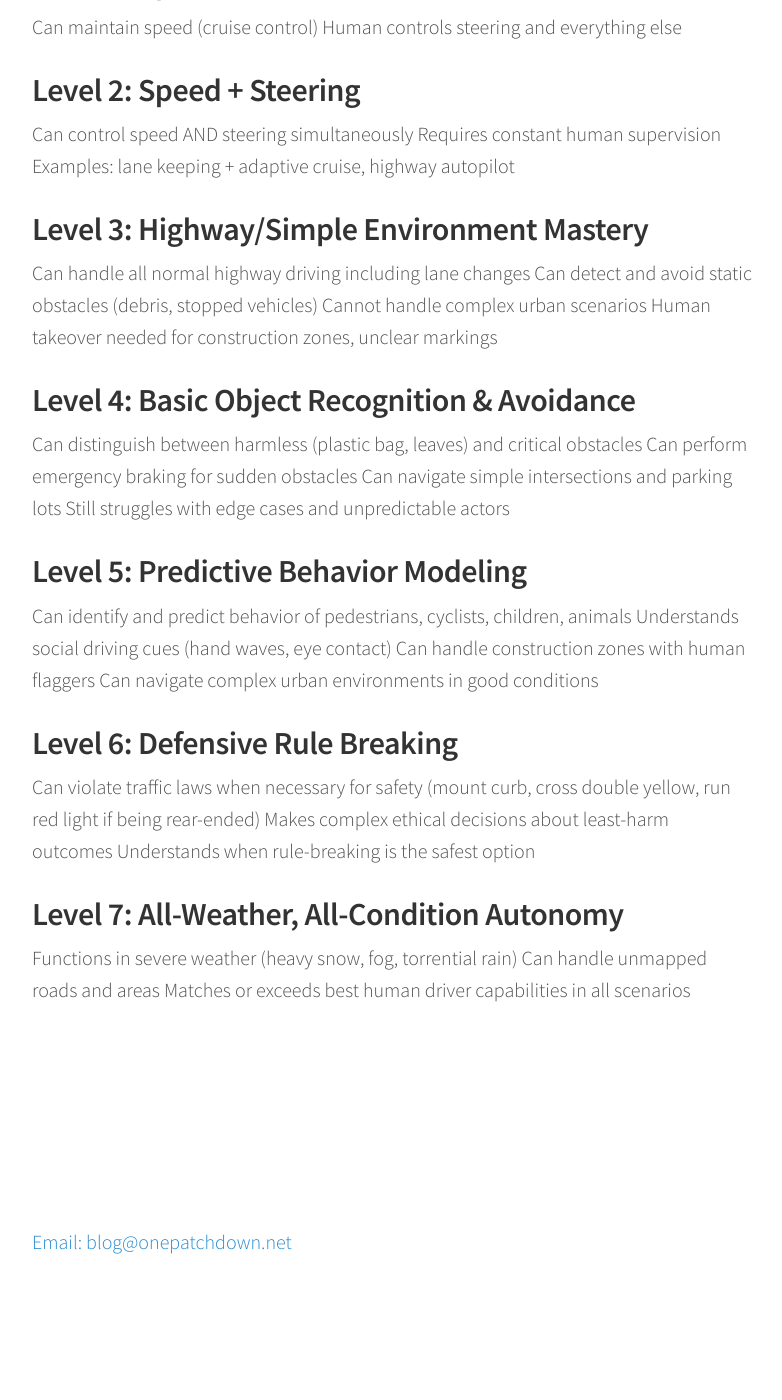
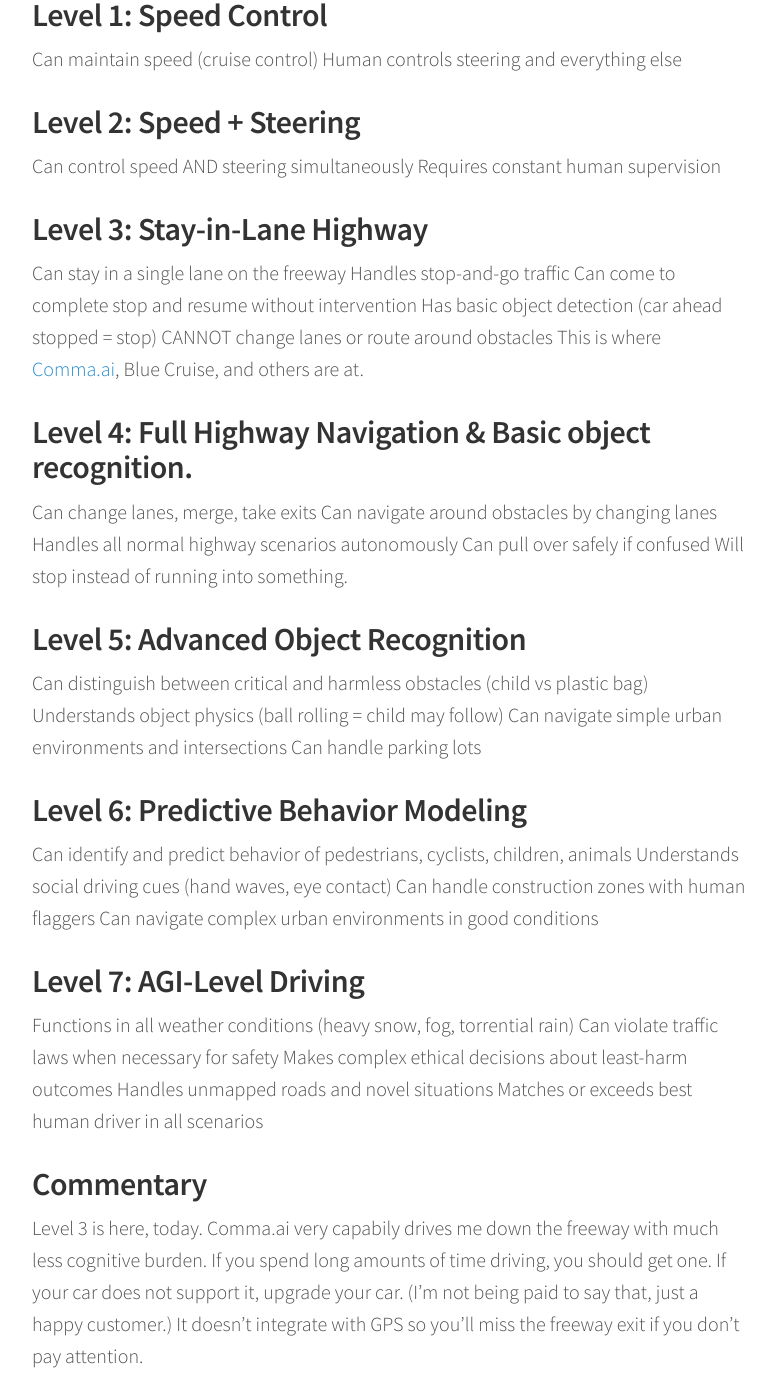
Before and after one commit to fragmede/fragmede.github.io, a Jekyll site: the page built from _posts/2025-09-25-revised-autonomy-levels.markdown, in a window 1280 px wide and 1400 px high, scrolled down 576 px. Shown: the whole window, without its empty margins (248-1030 px from the left). Built offline with Jekyll 4.4.1, drawn with Linux system fonts in a browser that asks for light colours; before the commit the page ends 1934 px from its top, so only the background shows below that; some of the changed text lies outside the part shown.

Commit message:
self driving levels. reword and rework.

```diff
--- a/_posts/2025-09-25-revised-autonomy-levels.markdown
+++ b/_posts/2025-09-25-revised-autonomy-levels.markdown
@@ -5,7 +5,7 @@ date: 2025-09-25 12:00:00 PST
 categories: autonomy self-driving technology
 ---
 
-The current SAE levels for driving automation jump from "driver assistance" to "partial automation" to "conditional automation" without capturing the nuanced progression of capabilities that actually matter for safety and real-world deployment. Here's a more granular framework that better reflects the technical challenges and safety milestones in the journey toward full autonomy.
+I'm not the SAE, I'm just some dude, but imo the current SAE levels for driving automation jump from "driver assistance" to "partial automation" to "conditional automation" without capturing the nuanced progression of capabilities that actually matter for safety and real-world deployment. I propose these more granular levels as a framework that better reflects the technical challenges and safety milestones in the journey toward full autonomy.
 
 ## Level 0: No Automation
 
@@ -20,37 +20,49 @@ Human controls steering and everything else
 
 Can control speed AND steering simultaneously
 Requires constant human supervision
-Examples: lane keeping + adaptive cruise, highway autopilot
 
-## Level 3: Highway/Simple Environment Mastery
+## Level 3: Stay-in-Lane Highway
 
-Can handle all normal highway driving including lane changes
-Can detect and avoid static obstacles (debris, stopped vehicles)
-Cannot handle complex urban scenarios
-Human takeover needed for construction zones, unclear markings
+Can stay in a single lane on the freeway
+Handles stop-and-go traffic
+Can come to complete stop and resume without intervention
+Has basic object detection (car ahead stopped = stop)
+CANNOT change lanes or route around obstacles
+This is where [Comma.ai](http://comma.ai), Blue Cruise, and others are at.
 
-## Level 4: Basic Object Recognition & Avoidance
+## Level 4: Full Highway Navigation & Basic object recognition.
 
-Can distinguish between harmless (plastic bag, leaves) and critical obstacles
-Can perform emergency braking for sudden obstacles
-Can navigate simple intersections and parking lots
-Still struggles with edge cases and unpredictable actors
+Can change lanes, merge, take exits
+Can navigate around obstacles by changing lanes
+Handles all normal highway scenarios autonomously
+Can pull over safely if confused
+Will stop instead of running into something.
 
-## Level 5: Predictive Behavior Modeling
+## Level 5: Advanced Object Recognition
+
+Can distinguish between critical and harmless obstacles (child vs plastic bag)
+Understands object physics (ball rolling = child may follow)
+Can navigate simple urban environments and intersections
+Can handle parking lots
+
+## Level 6: Predictive Behavior Modeling
 
 Can identify and predict behavior of pedestrians, cyclists, children, animals
 Understands social driving cues (hand waves, eye contact)
 Can handle construction zones with human flaggers
 Can navigate complex urban environments in good conditions
 
-## Level 6: Defensive Rule Breaking
+## Level 7: AGI-Level Driving
 
-Can violate traffic laws when necessary for safety (mount curb, cross double yellow, run red light if being rear-ended)
+Functions in all weather conditions (heavy snow, fog, torrential rain)
+Can violate traffic laws when necessary for safety
 Makes complex ethical decisions about least-harm outcomes
-Understands when rule-breaking is the safest option
+Handles unmapped roads and novel situations
+Matches or exceeds best human driver in all scenarios
 
-## Level 7: All-Weather, All-Condition Autonomy
+## Commentary
+Level 3 is here, today. Comma.ai very capabily drives me down the freeway with much less cognitive burden. If you spend long amounts of time driving, you should get one. If your car does not support it, upgrade your car. (I'm not being paid to say that, just a happy customer.) It doesn't integrate with GPS so you'll miss the freeway exit if you don't pay attention.
 
-Functions in severe weather (heavy snow, fog, torrential rain)
-Can handle unmapped roads and areas
-Matches or exceeds best human driver capabilities in all scenarios
+Meanwhile, Waymo is better than 4, but it's unclear exactly how much further it is. From experience riding in them, the Waymo Driver is already at 5, and some parts of 6.
+
+The industry has come a long way. The argument over LIDAR or not; comma.ai's abilit to drive on the freeway suggests LIDAR is not as critical as it was back in 2009 when Waymo was the Goolgle self-driving car project.
```
